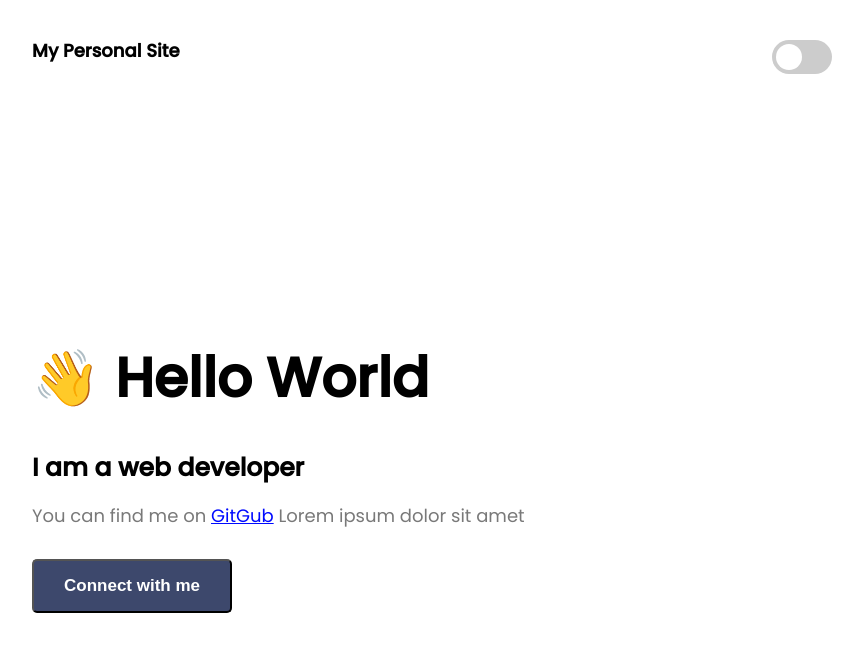
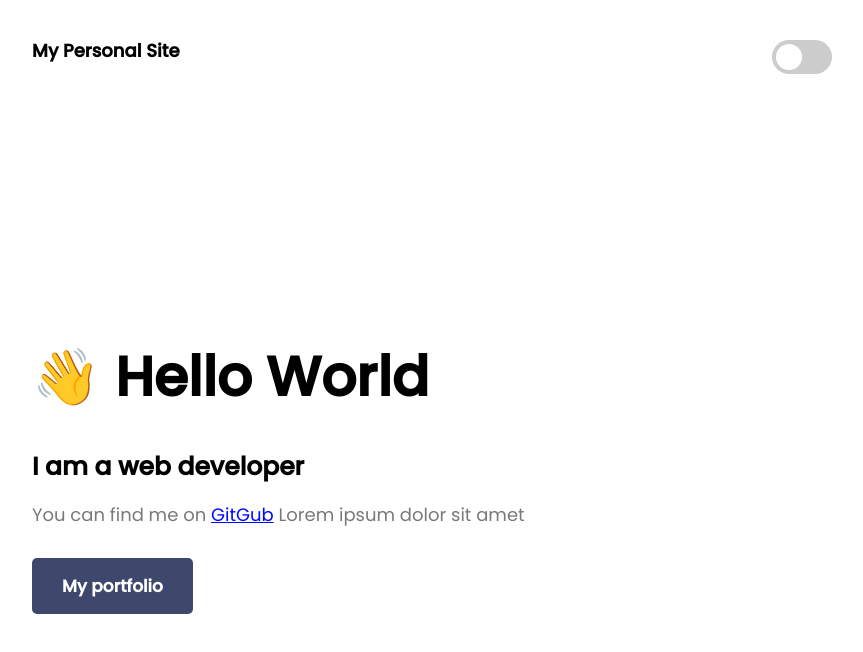
Before and after one commit to maxcore25/next-toggle-dark-mode, a Next.js app: page / in a window 1280 px wide. Shown: the top 652 px of the page, without its empty margins (208-1071 px from the left). Built offline with nearby package versions, Linux system fonts and the light colour scheme.

Commit message:
Button Fixed

```diff
--- a/pages/index.js
+++ b/pages/index.js
@@ -66,7 +66,9 @@ export default function Home() {
               </span>{' '}
               Lorem ipsum dolor sit amet
             </p>
-            <button className='primary-btn'>Connect with me</button>
+            <a href='https://maxcore25.vercel.app' className='primary-btn'>
+              My portfolio
+            </a>
           </div>
         </section>
       </div>
--- a/styles/globals.css
+++ b/styles/globals.css
@@ -138,7 +138,7 @@ section .heroSection {
   color: var(--color-paragraph);
 }
 
-.heroSection button {
+.primary-btn {
   cursor: pointer;
   margin-top: 30px;
   background: var(--color-button);
@@ -147,6 +147,7 @@ section .heroSection {
   padding: 15px 30px;
   font-weight: bold;
   font-size: 17px;
+  text-decoration: none;
 }
 
 a {
```
